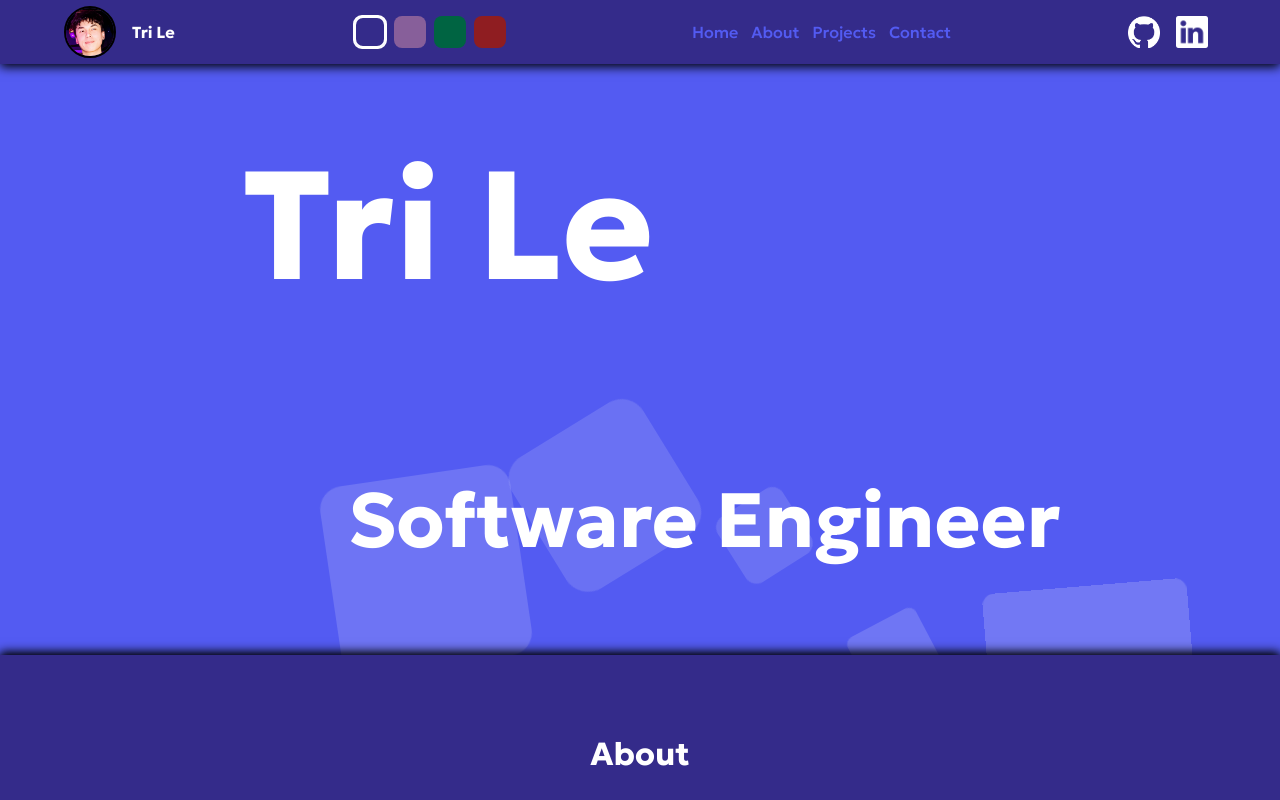
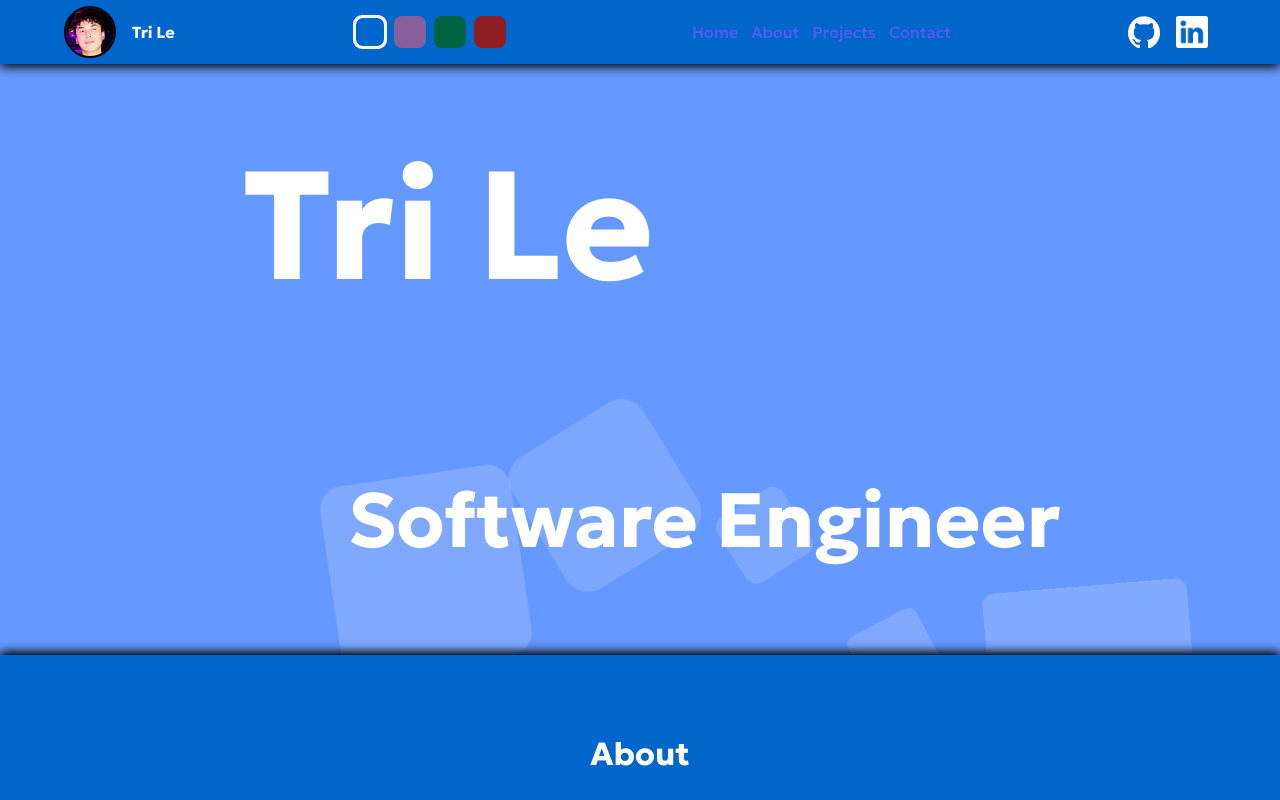
Before and after one commit to Trile16/personal-site, a React (Vite) app: page / in a window 1280 px wide. Shown: the top 800 px of the page. Built offline with nearby package versions, Linux system fonts and the light colour scheme.

Commit message:
changed main theme

```diff
--- a/src/App.css
+++ b/src/App.css
@@ -8,7 +8,7 @@
 
 body {
   font-family: "Geologica", sans-serif;
-  background-color: #535bf2;
+  background-color: #6699ff;
   z-index: 0;
   color: white;
 }
--- a/src/App.jsx
+++ b/src/App.jsx
@@ -8,7 +8,7 @@ import "./App.css";
 
 function App() {
   const [color, setColor] = useState("");
-  const [navColor, setNavColor] = useState("#342B8A");
+  const [navColor, setNavColor] = useState("#0066CC");
   const [tabIndex, setTabIndex] = useState(0);
 
   useEffect(() => {
--- a/src/Home.css
+++ b/src/Home.css
@@ -27,7 +27,7 @@
 }
 
 #blue {
-  background-color: rgb(52, 43, 138);
+  background-color: #0066cc;
 }
 
 #purple {
--- a/src/NavBar.jsx
+++ b/src/NavBar.jsx
@@ -38,7 +38,7 @@ const NavBar = ({ color, setColor, navColor, setNavColor }) => {
       button.classList.remove("hover-class");
     }
 
-    if (navColor === "#342B8A") {
+    if (navColor === "#0066CC") {
       const blue = document.getElementById("blue");
       blue.classList.add("hover-class");
     }
@@ -82,8 +82,8 @@ const NavBar = ({ color, setColor, navColor, setNavColor }) => {
               id="blue"
               className="color"
               onClick={() => {
-                setNavColor("#342B8A");
-                setColor("#535BF2");
+                setNavColor("#0066CC");
+                setColor("#6699FF");
                 const navBar = document.getElementById("nav-bar");
                 navBar.style.display = "";
               }}
--- a/src/Projects.css
+++ b/src/Projects.css
@@ -108,10 +108,6 @@
   border-color: white;
 }
 
-/* .project-tabs:focus,
-.project-tabs:focus-visible {
-} */
-
 .project-tabs-hover-class {
   border-color: white;
 }
```
